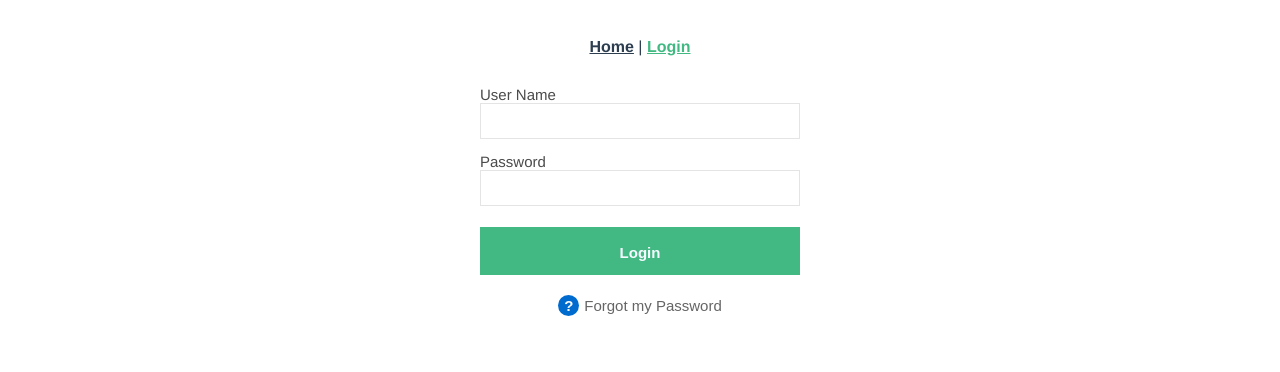
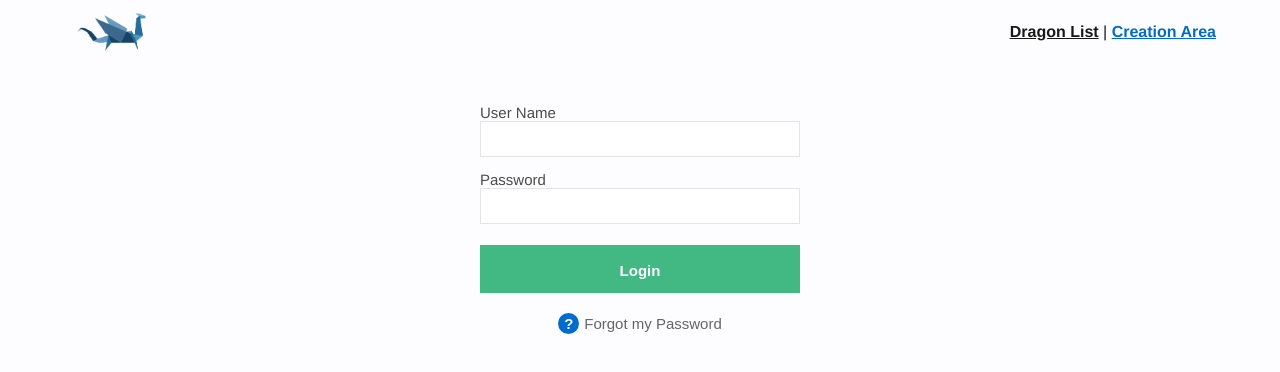
Before and after one commit to LuisKrotz/dragon-list, a Vue app: page /user-area in a window 1280 px wide. Shown: the top 372 px of the page. Built offline with nearby package versions, Linux system fonts and the light colour scheme.

Commit message:
HEADER: create

```diff
--- a/src/App.vue
+++ b/src/App.vue
@@ -1,8 +1,13 @@
 <template>
   <div id="app">
-    <div id="nav">
-      <router-link to="/">Home</router-link> |
-      <router-link to="/user-area">Login</router-link>
+    <div class="nav">
+      <div class="max-area nav-flex">
+        <router-link class="nav-link" to="/"><img :src="origin + '/img/logo/logo.svg'" height="64"><h2 class="hdn">Menu</h2></router-link>
+        <div>
+          <router-link class="nav-link" to="/">Dragon List</router-link> |
+          <router-link class="nav-link" to="/user-area">Creation Area</router-link>
+        </div>
+      </div>
     </div>
 
     <router-view/>
@@ -16,7 +21,8 @@ import DragonList from '@/components/DragonList.vue'
 export default {
   data() {
     return {
-      api: 'http://5c4b2a47aa8ee500142b4887.mockapi.io/api/v1'
+      origin: window.location.origin,
+      api: 'http://5c4b2a47aa8ee500142b4887.mockapi.io/api/v1/dragon/'
     }
   }
 }
@@ -24,24 +30,9 @@ export default {
 
 
 <style lang="scss">
-#app {
-  font-family: Avenir, Helvetica, Arial, sans-serif;
-  -webkit-font-smoothing: antialiased;
-  -moz-osx-font-smoothing: grayscale;
-  text-align: center;
-  color: #2c3e50;
-}
+@import 'styles/variables';
+@import 'styles/mixins';
+@import 'styles/structure';
 
-#nav {
-  padding: 30px;
-
-  a {
-    font-weight: bold;
-    color: #2c3e50;
-
-    &.router-link-exact-active {
-      color: #42b983;
-    }
-  }
-}
+@import 'styles/master';
 </style>
--- a/src/styles/_structure.scss
+++ b/src/styles/_structure.scss
@@ -1,3 +1,36 @@
+
+// Resets
+body,
+html {
+    margin: 0;
+    width: 100%;
+    min-height: 100%;
+    overflow-x: hidden;
+}
+
+
+// Hidden Text for Accessibility
+.hdn {
+    border: 0;
+    clip: rect(0 0 0 0);
+    height: 1px;
+    margin: -1px;
+    overflow: hidden;
+    padding: 0;
+    position: absolute;
+    width: 1px;
+}
+
+.hdn.focusable:active,
+.hdn.focusable:focus {
+    clip: auto;
+    height: auto;
+    margin: 0;
+    overflow: visible;
+    position: static;
+    width: auto;
+}
+
 .max-area {
     max-width: 2560px;
     margin: 0 auto;
--- a/src/styles/_variables.scss
+++ b/src/styles/_variables.scss
@@ -1,7 +1,8 @@
 $color-black:       #181818;
-$color-white:       #f6fbff;
+$color-white:       #fdfdff;
 $color-accent-1:    #42b983;
 $color-accent-2:    #006bcf;
+$color-accent-3:    #a12d2d;
 $color-error:       #cf0000;
 $color-sucess:      #00ff62;
 
@@ -88,3 +89,9 @@ $bk-1440:                   $vw-1440 - 1px;
 $bk-1680:                   $vw-1680 - 1px;
 $bk-1920:                   $vw-1920 - 1px;
 $bk-2560:                   $vw-2560 - 1px;
+
+
+$main-padding:              104;
+
+
+$z-header:                  10;
--- /dev/null
+++ b/src/styles/master.scss
@@ -0,0 +1,46 @@
+#app {
+    font-family: Avenir, Helvetica, Arial, sans-serif;
+    -webkit-font-smoothing: antialiased;
+    -moz-osx-font-smoothing: grayscale;
+    text-align: center;
+    color: $color-black;
+    background-color: $color-white;
+    padding-top: to-rem($main-padding);
+    padding-bottom: to-rem($main-padding);
+    box-sizing: border-box;
+    min-height: 100vh;
+}
+
+.nav {
+    background: $color-white;
+    position: fixed;
+    top: 0;
+    left: 0;
+    width: 100vw;
+    height: to-rem(64);
+    z-index: $z-header;
+    height: to-rem(64);
+    &-flex {
+        height: 100%;
+        display: flex;
+        justify-content: space-between;
+    }
+
+    &-logo {
+        width: to-rem(95);
+        height: to-rem(64);
+        object-fit: cover;
+        display: block;
+        margin-left: to-rem(-15);
+    }
+
+    &-link {
+        font-weight: bold;
+        color: $color-black;
+        line-height: to-rem(64);
+
+        &.router-link-exact-active {
+            color: $color-accent-2;
+        }
+    }
+}
```
Also changed, not shown: public/img/logo/logo.svg (added).
